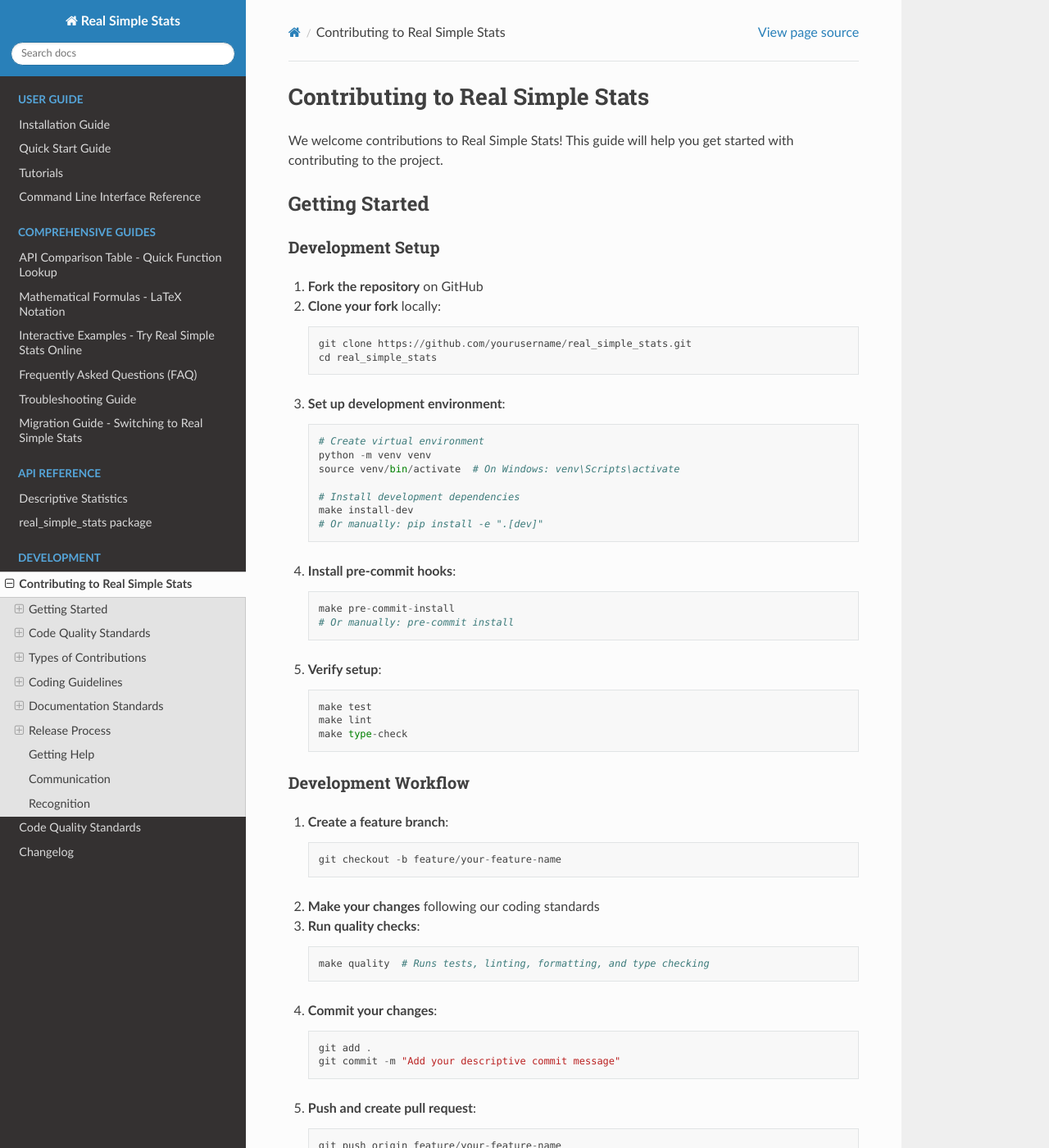
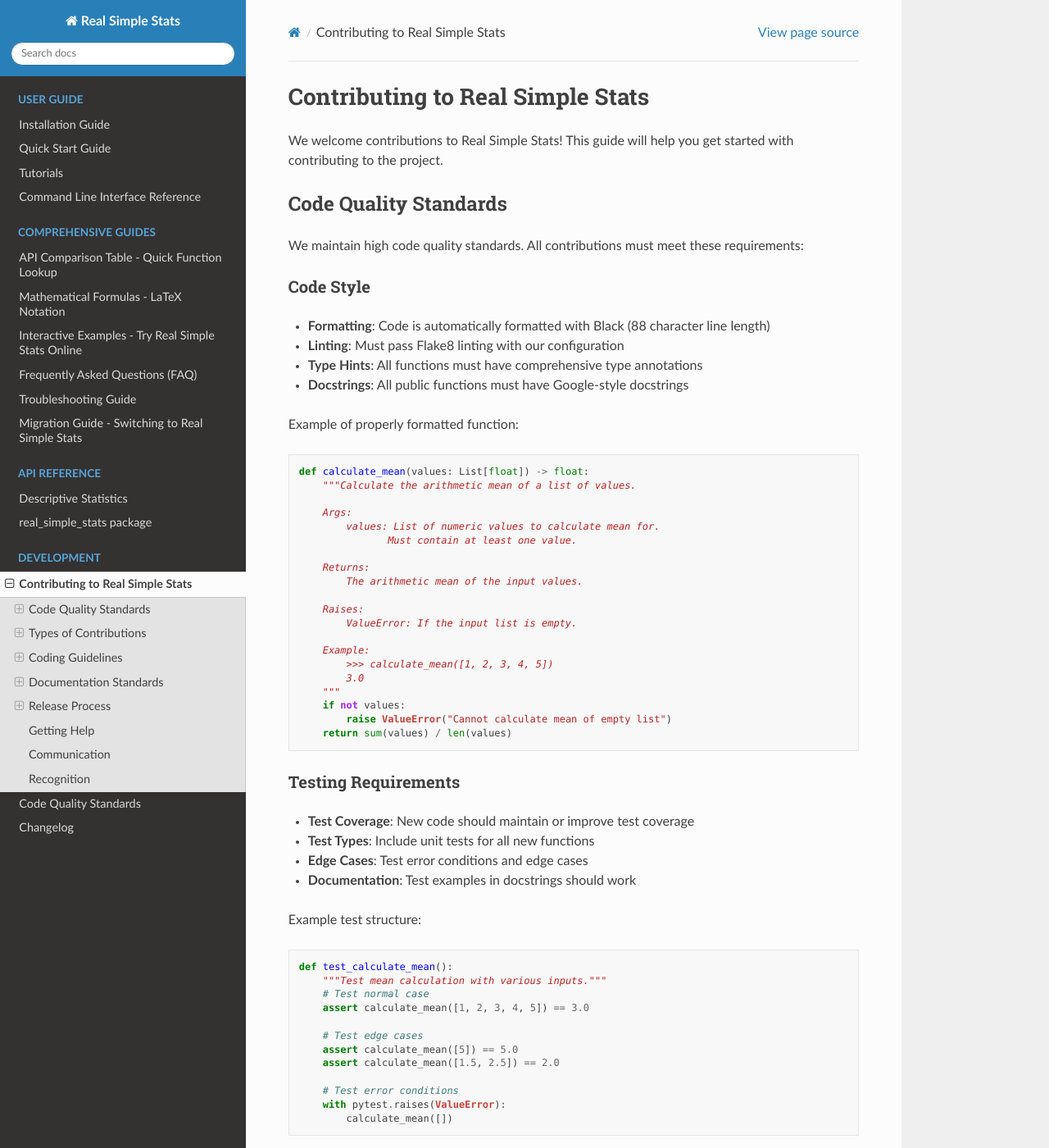
Before and after one commit to kylejones200/real_simple_stats, a Sphinx documentation site: the page built from docs/source/contributing.rst, in a window 1280 px wide and 1400 px high. Shown: the whole window at 82% size. Built offline with Sphinx 7.4.7 and the Read the Docs theme 3.1.0, drawn with Linux system fonts in a browser that asks for light colours; pages that are not in the unit, such as notebooks, are missing from menus; some of the changed text lies outside the part shown.

Commit message:
Simplify contributing guide
Removed detailed development setup and workflow instructions.

```diff
--- a/docs/source/contributing.rst
+++ b/docs/source/contributing.rst
@@ -3,59 +3,7 @@
 
 We welcome contributions to Real Simple Stats! This guide will help you get started with contributing to the project.
 
-Getting Started
---------------
 
-Development Setup
-~~~~~~~~~~~~~~~~
-
-1. **Fork the repository** on GitHub
-2. **Clone your fork** locally::
-
-    git clone https://github.com/yourusername/real_simple_stats.git
-    cd real_simple_stats
-
-3. **Set up development environment**::
-
-    # Create virtual environment
-    python -m venv venv
-    source venv/bin/activate  # On Windows: venv\Scripts\activate
-
-    # Install development dependencies
-    make install-dev
-    # Or manually: pip install -e ".[dev]"
-
-4. **Install pre-commit hooks**::
-
-    make pre-commit-install
-    # Or manually: pre-commit install
-
-5. **Verify setup**::
-
-    make test
-    make lint
-    make type-check
-
-Development Workflow
-~~~~~~~~~~~~~~~~~~
-
-1. **Create a feature branch**::
-
-    git checkout -b feature/your-feature-name
-
-2. **Make your changes** following our coding standards
-3. **Run quality checks**::
-
-    make quality  # Runs tests, linting, formatting, and type checking
-
-4. **Commit your changes**::
-
-    git add .
-    git commit -m "Add your descriptive commit message"
-
-5. **Push and create pull request**::
-
-    git push origin feature/your-feature-name
 
 Code Quality Standards
 ---------------------
@@ -312,4 +260,4 @@
 * **Changelog**: Contributors credited for their changes
 * **Documentation**: Authors acknowledged in relevant sections
 
-Thank you for contributing to Real Simple Stats! Your efforts help make statistical analysis more accessible to everyone.
+Thank you for contributing to Real Simple Stats!
```
